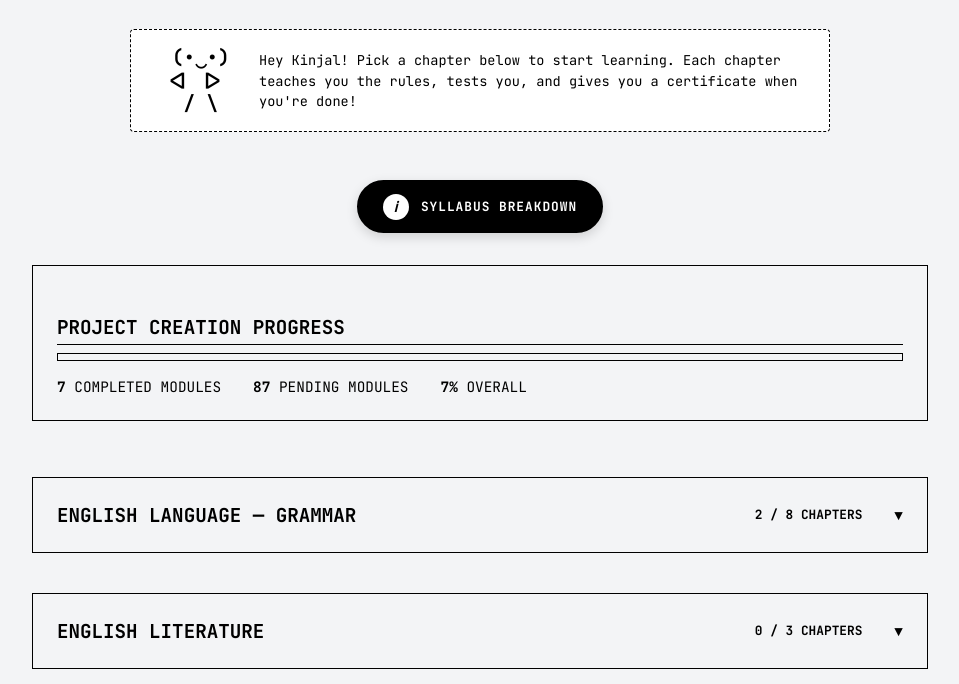
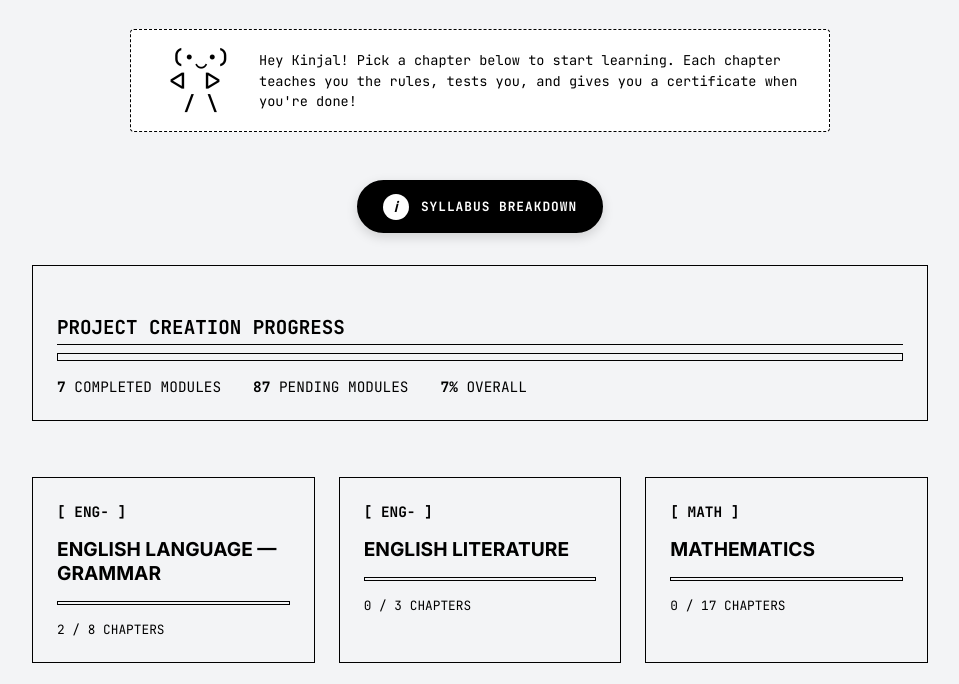
Before and after one commit to sahilsync07/Kinjal-1oth-icse, a plain HTML site: page index.html in a window 1280 px wide. Shown: the part 222-906 px from the top of the page, without its empty margins (160-1119 px from the left). Drawn offline with Linux system fonts and the light colour scheme.

Commit message:
feat: redesign home page to use Master-Detail Subject Grid

```diff
--- a/home.js
+++ b/home.js
@@ -46,18 +46,43 @@ function renderHomeGrid() {
         subjectsMap[ch.subject].push(ch);
     });
 
+    html += `<div class="subject-tile-grid">`;
     Object.keys(subjectsMap).forEach(subjKey => {
         const subjChapters = subjectsMap[subjKey];
         const subjLabel = subjectLabels[subjKey] || subjKey.toUpperCase();
+        const completedCount = subjChapters.filter(c => c.href !== '#').length;
+        const totalCount = subjChapters.length;
+        const perc = totalCount === 0 ? 0 : Math.round((completedCount/totalCount)*100);
 
         html += `
-        <div class="subject-accordion">
-            <button class="subject-accordion-btn" onclick="toggleAccordion('acc-${subjKey}')">
-                <span class="subject-title">${subjLabel}</span>
-                <span class="subject-count">${subjChapters.filter(c => c.href !== '#').length} / ${subjChapters.length} CHAPTERS</span>
-                <span class="accordion-icon" style="transition: transform 0.3s ease;">▼</span>
-            </button>
-            <div class="subject-accordion-content" id="acc-${subjKey}" style="display: none; border: 1px solid var(--border-color); border-top: none; padding: 1rem; background: var(--bg-body);">`;
+        <div class="subject-tile" onclick="renderSubjectView('${subjKey}')">
+            <div class="subject-tile-abbr">[ ${subjKey.substring(0,4).toUpperCase()} ]</div>
+            <h3 class="subject-tile-name">${subjLabel}</h3>
+            <div class="subject-tile-progress-bar">
+                <div class="subject-tile-progress-fill" style="width: ${perc}%"></div>
+            </div>
+            <div class="subject-tile-meta">${completedCount} / ${totalCount} CHAPTERS</div>
+        </div>`;
+    });
+    html += `</div>`;
+    grid.innerHTML = html;
+}
+
+window.renderSubjectView = function(subjKey) {
+    const grid = document.getElementById('home-grid-container');
+    if (!grid) return;
+
+    const chapters = window.ICSE_CHAPTERS || [];
+    const subjChapters = chapters.filter(c => c.subject === subjKey);
+    const subjLabel = subjectLabels[subjKey] || subjKey.toUpperCase();
+
+    let html = `
+    <button class="btn-secondary" style="margin-bottom: 2rem;" onclick="renderHomeGrid()">← BACK TO SUBJECTS</button>
+    <div class="dashboard-banner" style="background: var(--bg-card); border: 1px solid var(--border-color); padding: 1.5rem; margin-bottom: 2rem;">
+        <h2 style="font-family: var(--font-mono); font-size: 1.5rem; margin-bottom: 0.5rem; color: var(--text-main);">${subjLabel}</h2>
+        <p style="color: var(--text-muted); font-family: var(--font-mono); font-size: 0.9rem;">Select a module below to start learning.</p>
+    </div>
+    <div class="subject-chapter-list">`;
 
     subjChapters.forEach(ch => {
         const isPending = ch.href === "#";
@@ -101,23 +126,8 @@ function renderHomeGrid() {
         html += `</div>`; // end chapter-card-nested
     });
 
-        html += `</div></div>`; // end subject-accordion-content & subject-accordion
-    });
-
+    html += `</div>`;
     grid.innerHTML = html;
-}
-
-// Add global toggle function
-window.toggleAccordion = function(id) {
-    const el = document.getElementById(id);
-    if (!el) return;
-    if (el.style.display === 'block') {
-        el.style.display = 'none';
-        el.previousElementSibling.querySelector('.accordion-icon').style.transform = 'rotate(0deg)';
-    } else {
-        el.style.display = 'block';
-        el.previousElementSibling.querySelector('.accordion-icon').style.transform = 'rotate(180deg)';
-    }
 }
 
 // ===================== MODAL FUNCTIONS =====================
--- a/style.css
+++ b/style.css
@@ -1451,3 +1451,74 @@ button:active {
     color: var(--accent-color) !important;
     border: 1px solid var(--accent-color) !important;
 }
+
+/* Subject Tile Grid UI */
+.subject-tile-grid {
+    display: grid;
+    grid-template-columns: repeat(auto-fill, minmax(250px, 1fr));
+    gap: 1.5rem;
+}
+
+.subject-tile {
+    background: var(--bg-card);
+    border: 1px solid var(--border-color);
+    padding: 1.5rem;
+    cursor: pointer;
+    transition: transform 0.2s, border-color 0.2s, box-shadow 0.2s;
+    display: flex;
+    flex-direction: column;
+    gap: 1rem;
+    position: relative;
+    overflow: hidden;
+}
+
+.subject-tile:hover {
+    transform: translateY(-4px);
+    border-color: var(--accent-color);
+    box-shadow: 0 4px 12px rgba(255, 255, 255, 0.05);
+}
+
+.subject-tile::before {
+    content: "";
+    position: absolute;
+    top: 0; left: 0; width: 4px; height: 100%;
+    background: var(--accent-color);
+    opacity: 0.5;
+    transition: opacity 0.2s;
+}
+
+.subject-tile:hover::before {
+    opacity: 1;
+}
+
+.subject-tile-abbr {
+    font-family: var(--font-mono);
+    color: var(--accent-color);
+    font-size: 0.9rem;
+    font-weight: bold;
+}
+
+.subject-tile-name {
+    font-family: var(--font-sans);
+    font-size: 1.2rem;
+    color: var(--text-main);
+    margin: 0;
+}
+
+.subject-tile-progress-bar {
+    width: 100%;
+    height: 4px;
+    background: var(--bg-body);
+    border: 1px solid var(--border-color);
+}
+
+.subject-tile-progress-fill {
+    height: 100%;
+    background: var(--accent-color);
+}
+
+.subject-tile-meta {
+    font-family: var(--font-mono);
+    font-size: 0.8rem;
+    color: var(--text-muted);
+}
```
Lines whose indentation alone changed are shown as unchanged.
